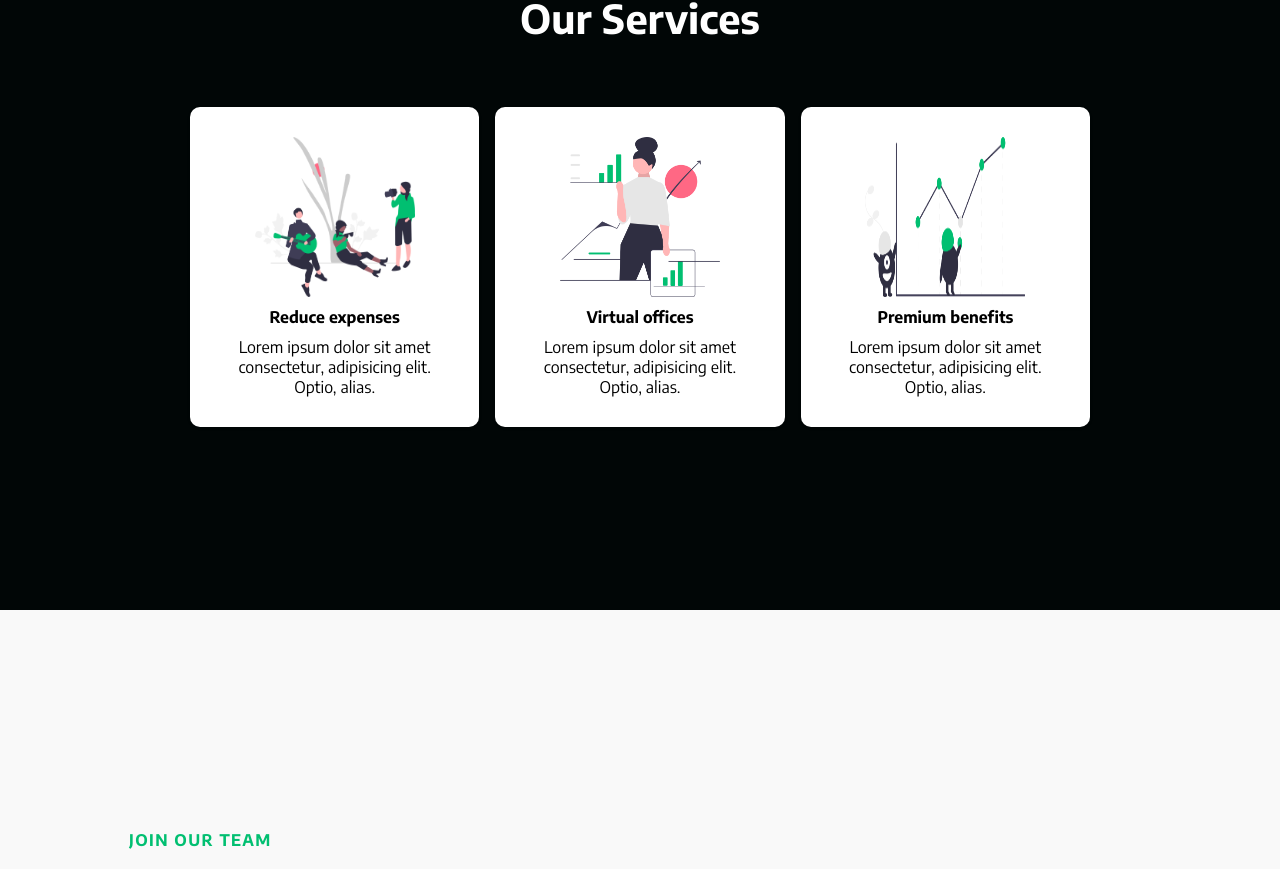
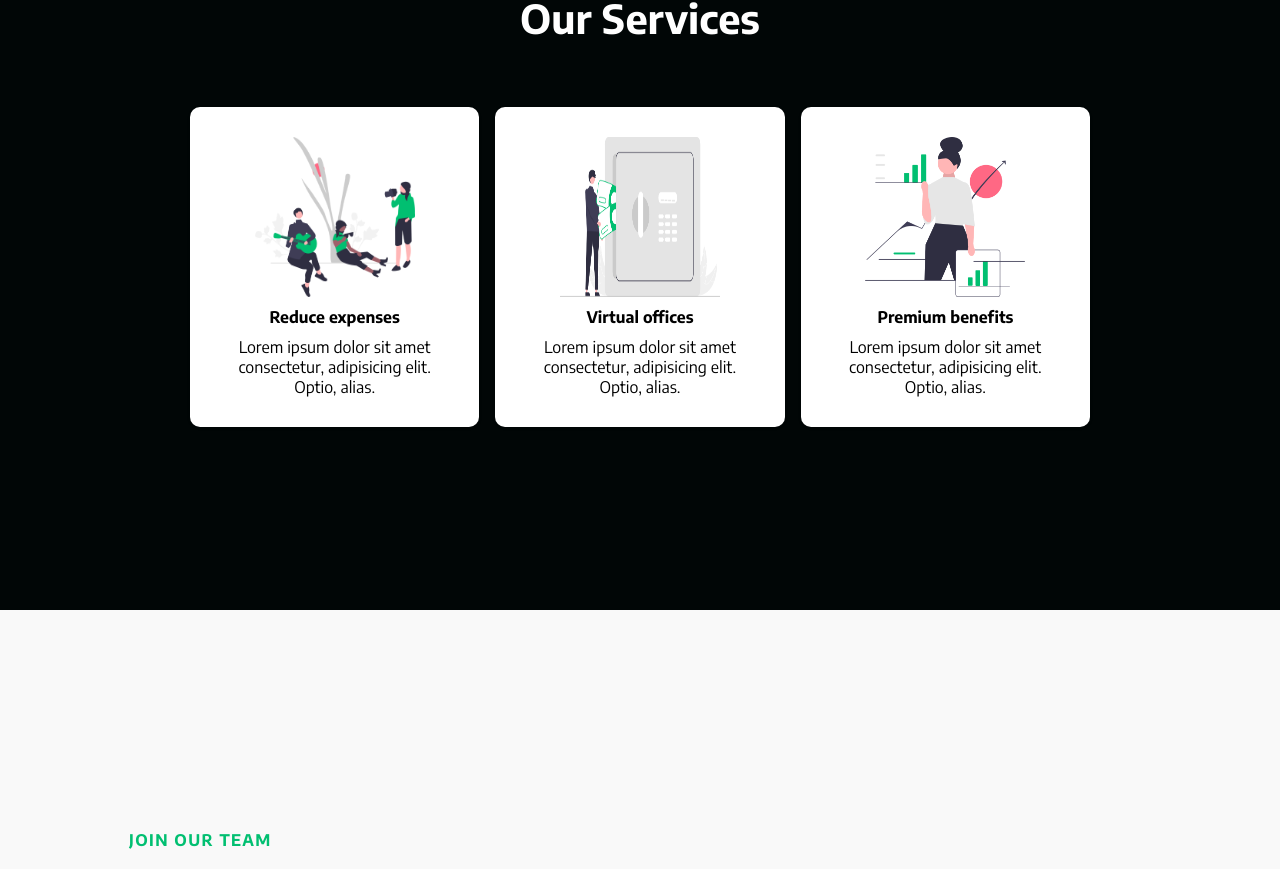
Before and after one commit to faha1999/v-banking-onscroll, a React (Create React App) app: page / in a window 1280 px wide. Shown: the part 2790-3659 px from the top of the page. Built offline with nearby package versions, Linux system fonts and the light colour scheme.

Commit message:
update ui

```diff
--- a/src/data/ServicesData.jsx
+++ b/src/data/ServicesData.jsx
@@ -8,14 +8,14 @@ export const ServicesData = [
   },
   {
     id: 2,
-    icon: require('../assets/images/4.png'),
+    icon: require('../assets/images/1.png'),
     title: 'Virtual offices',
     details:
       'Lorem ipsum dolor sit amet consectetur, adipisicing elit. Optio, alias.',
   },
   {
     id: 3,
-    icon: require('../assets/images/3.png'),
+    icon: require('../assets/images/4.png'),
     title: 'Premium benefits',
     details:
       'Lorem ipsum dolor sit amet consectetur, adipisicing elit. Optio, alias.',
--- a/src/styles/scss/_services.scss
+++ b/src/styles/scss/_services.scss
@@ -51,7 +51,7 @@
       border-radius: 10px;
       max-height: 340px;
       padding: 30px;
-      box-shadow: 0 1px 3px rgba(0, 0, 0, 0.2);
+      box-shadow: 0 1px 3px rgb(0, 0, 0, 0.2);
       transition: all 0.2s ease-in-out;
 
       &:hover {
```
